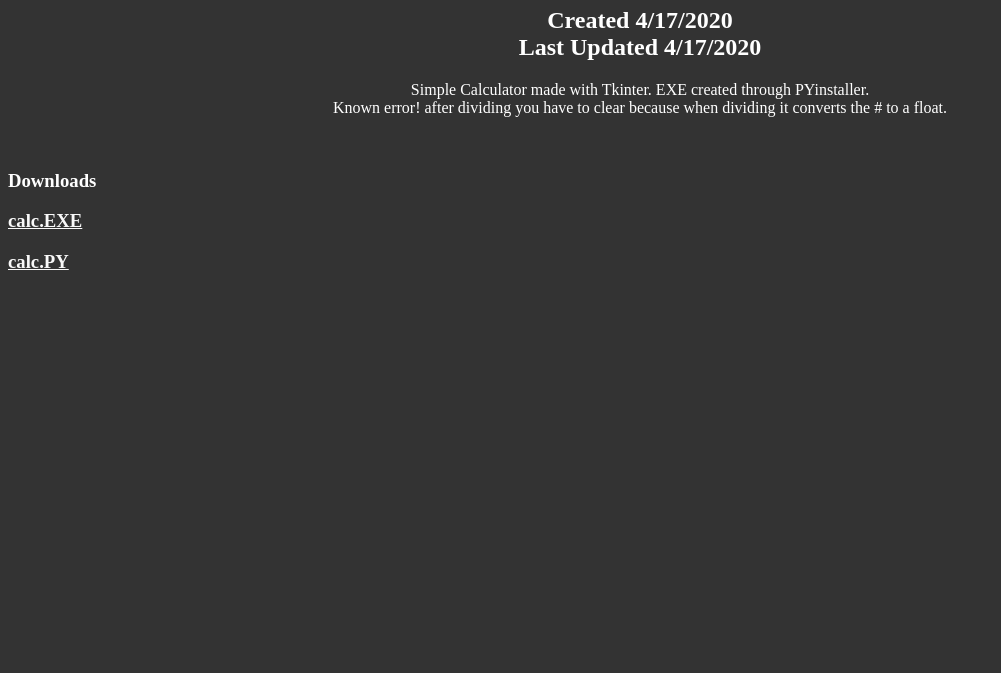
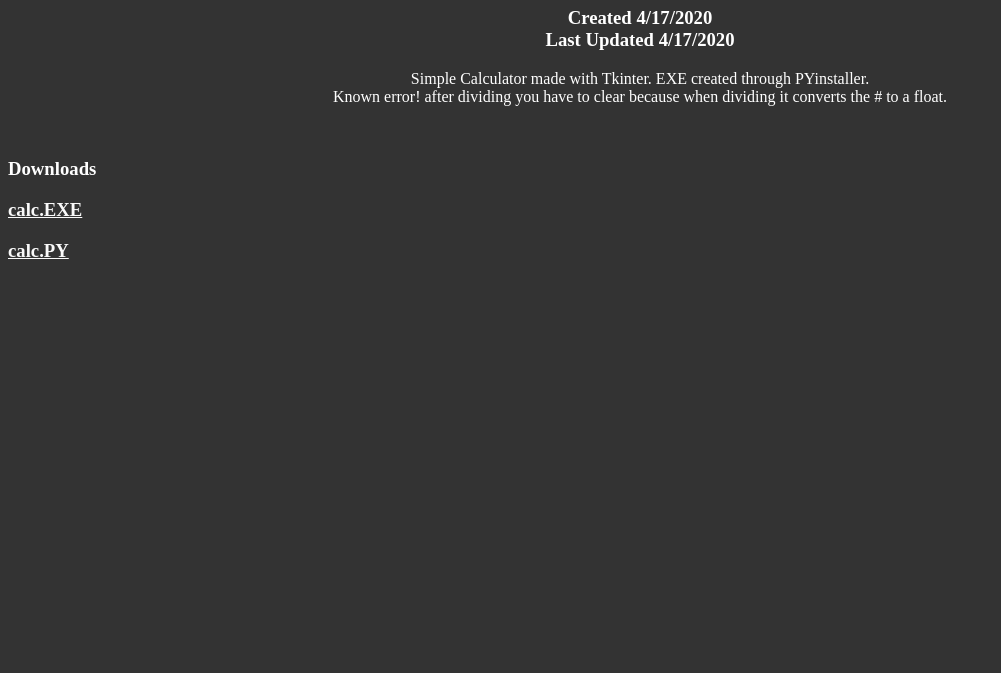
Before and after one commit to Agwebberley/agwebberley.tk, a plain HTML site: page portfolio/calc.html in a window 1280 px wide. Shown: the part 127-800 px from the top of the page, without its empty margins (0-1001 px from the left). Drawn offline with Linux system fonts and the light colour scheme; a script that the page names is missing.

Commit message:
Update calc.html

```diff
--- a/portfolio/calc.html
+++ b/portfolio/calc.html
@@ -36,8 +36,8 @@
 	</div>
 
 	<center><h1>Calculator</h1>
-		<h2>Created 4/17/2020
-		<br>Last Updated 4/17/2020</h2>
+		<h3>Created 4/17/2020
+		<br>Last Updated 4/17/2020</h3>
 
 		<p>Simple Calculator made with Tkinter. EXE created through PYinstaller. <br>
 		 Known error!  after dividing you have to clear because when dividing it converts the # to a float.</p></center>
```
